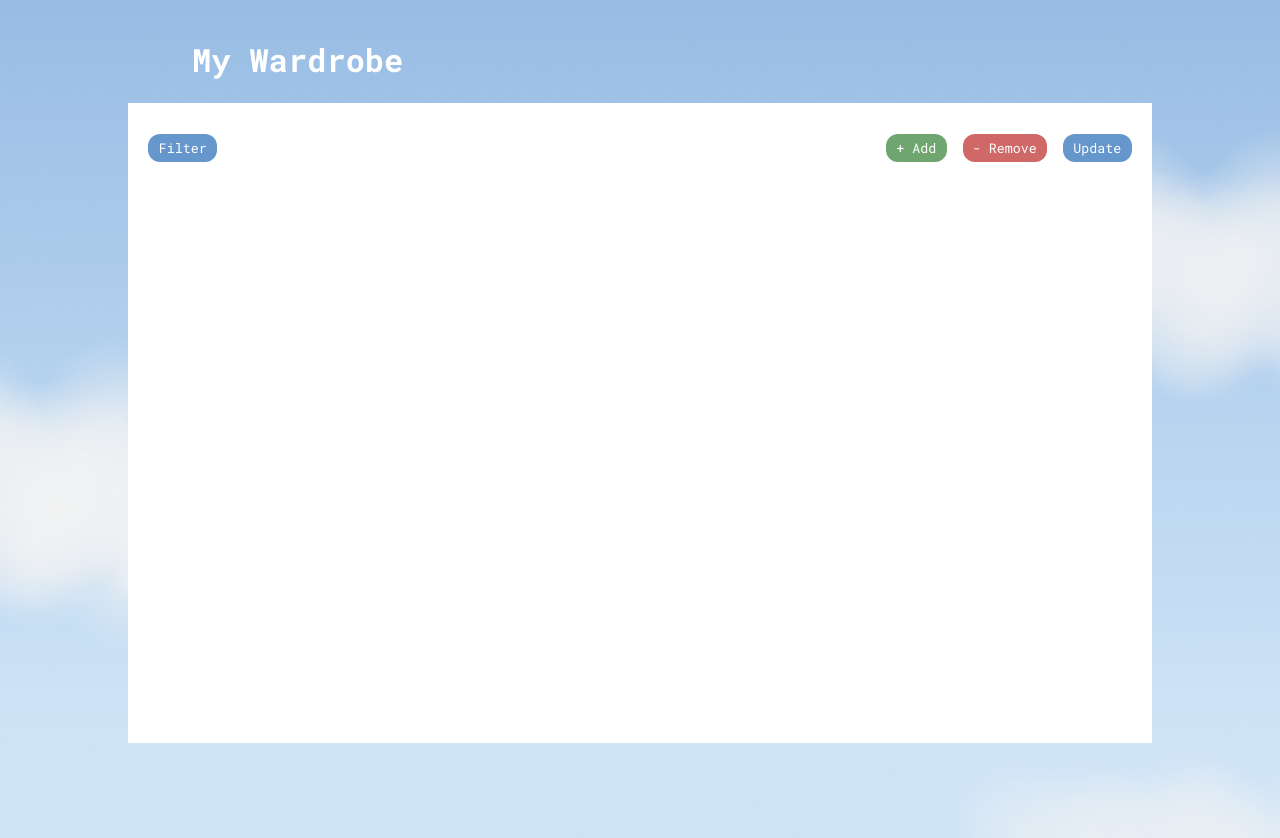
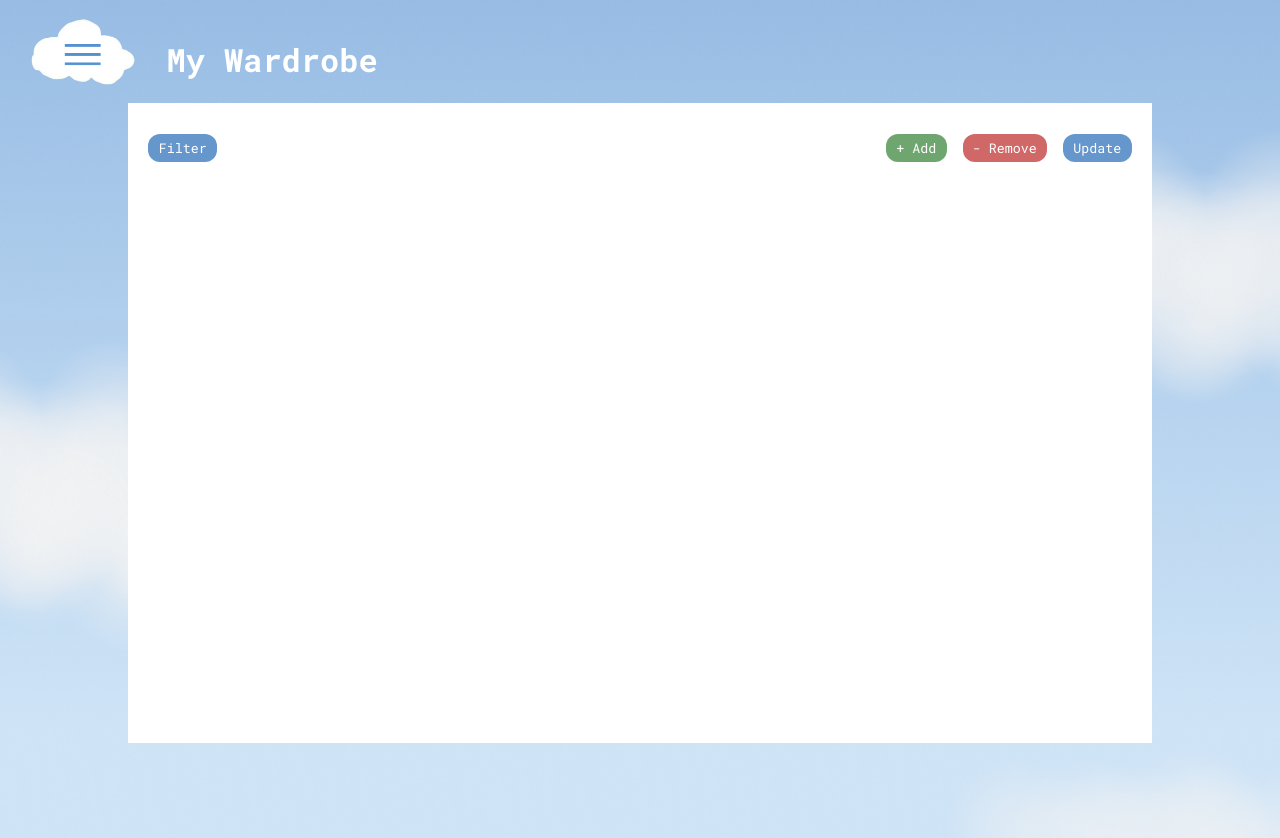
Before and after one commit to a-nguy4n/weatherWardrobe, a Python web app: template app/templates/wardrobe.html in a window 1280 px wide. Run offline with Jinja, Linux system fonts and the light colour scheme; the template is opened without the code that fills it, so the values that code supplies are empty.

Commit message:
LETSS GOOOOOO

```diff
--- a/app/static/css/dashboard.css
+++ b/app/static/css/dashboard.css
@@ -14,6 +14,7 @@ body{
 
 #dashTitle{
   font-family: "Roboto Mono";
+  margin-left: 13%;
 }
 
 .dashLayout{
--- /dev/null
+++ b/app/static/css/navigation.css
@@ -0,0 +1,78 @@
+@font-face{
+    font-family: "Roboto Mono";
+    src: url(/static/assets/RobotoMono-VariableFont_wght.ttf) format(truetype);
+    font-style: normal;
+}
+
+.navigationContainer {
+    display: flex;
+    justify-content: flex-start;
+    background-color: none;
+    position: absolute;
+    width: fit-content;
+    font-family: "Roboto Mono";
+    color: #1e4d80;
+    z-index: 10;
+}
+
+.dropdownMenu {
+    position: relative;
+    display: inline-block;
+}
+
+.dropBtn {
+    width: 11vw;
+    height: 12vh;
+    cursor: pointer;
+    transition: opacity 0.3s;
+}
+
+.dropBtn:hover {
+    opacity: 0.8;
+}
+
+/* Dropdown content */
+.dropdown-content {
+    display: none;
+    position: absolute;
+    right: 10;
+    background-color: white;
+    min-width: 180px;
+    box-shadow: 0px 4px 8px rgba(0, 0, 0, 0.2);
+    border-radius: 5px;
+    overflow: hidden;
+    z-index: 1000;
+}
+
+/* Dropdown menu items */
+.dropdown-content a {
+    color: #1e4d80;
+    padding: 12px;
+    display: block;
+    text-decoration: none;
+    transition: background 0.3s;
+}
+
+.dropdown-content a:hover {
+    background-color: #ddd;
+}
+
+.dropdownMenu:hover .dropdown-content {
+    display: block;
+}
+
+/* POSITION ADJUSTMENTS FOR EACH PAGE*/
+.profile-page .navigationContainer{
+    top: 2vh;
+    left: 1vw;
+}
+
+.dashboard-page .navigationContainer{
+    top: 1vh;
+    left: 1vw;
+}
+
+.wardrobe-page .navigationContainer{
+    top: 1vh;
+    left: 1vw;
+}
--- a/app/static/css/wardrobe.css
+++ b/app/static/css/wardrobe.css
@@ -15,15 +15,16 @@ body{
 h1{
   font-family: "Roboto Mono";
   color: white;
-  margin-left: 15%;
+  margin-left: 13%;
   margin-top: 3%;
 }
 
-.wardrobeCard {
+.wardrobeCard{
   width: 80%;
   height: 80%;
   background-color: white;
   margin: auto;
+  margin-bottom: 5%;
 }
 
 button{
--- a/app/templates/dashboard.html
+++ b/app/templates/dashboard.html
@@ -3,10 +3,13 @@
   <head>
     <title>Dashboard Page</title>
     <link rel="stylesheet" href="/static/css/dashboard.css">
+    <link rel="stylesheet" href="/static/css/navigation.css">
     <script src="https://cdn.jsdelivr.net/npm/chart.js"></script>
   </head>
 
-  <body>
+  <body class="dashboard-page">
+
+    {% include "navigation.html" %}
 
     <h1 id="dashTitle"> {{ user_data.firstName }}'s Dashboard </h1>
 
@@ -40,7 +43,6 @@
       </section>
     </div>
 
-
   </body>
   <script src="/static/js/dashboard.js"></script>
 </html>
--- /dev/null
+++ b/app/templates/navigation.html
@@ -0,0 +1,73 @@
+<!DOCTYPE html>
+<html lang="en">
+<head>
+    <meta charset="UTF-8">
+    <meta name="viewport" content="width=device-width, initial-scale=1.0">
+    <title> Navigation Dropdown Icon</title>
+    <link rel="stylesheet" href="/static/css/navigation.css">
+
+</head>
+<body>
+    <nav class="navigationContainer">
+        <div class="dropdownMenu">
+            <img src="/static/assets/navCloudIcon.png" alt="Cloud Menu" class="dropBtn">
+            <div class="dropdown-content">
+                <a href="#" id="profile-link">Profile</a>
+                <a href="#" id="dashboard-link">Dashboard</a>
+                <a href="#" id="wardrobe-link">My Wardrobe</a>
+                <a href="/#aboutSection"> About Us</a>
+                <a href="#" id="logout-link">Logout</a>
+            </div>
+        </div>
+    </nav>
+
+    <script>
+        document.addEventListener("DOMContentLoaded", function (){
+            const dropBtn = document.querySelector(".dropBtn");
+            const dropdown = document.querySelector(".dropdown-content");
+
+            dropBtn.addEventListener("click", function (event) {
+                dropdown.style.display = dropdown.style.display === "block" ? "none" : "block";
+                event.stopPropagation();
+            });
+
+            document.addEventListener("click", function (event) {
+                if (!dropBtn.contains(event.target) && !dropdown.contains(event.target)){
+                    dropdown.style.display = "none";
+                }
+            });
+
+            fetch("/api/user/me")
+                .then(response => response.json())
+                .then(data => {
+                    if (data.username){
+                        document.getElementById("profile-link").href = `/profile/${data.username}`;
+                        document.getElementById("dashboard-link").href = `/user/${data.username}`;
+                        document.getElementById("wardrobe-link").href = `/wardrobe/${data.username}`;
+                    } else {
+                        console.error("User not logged in.");
+                    }
+                })
+                .catch(error => console.error("Error fetching user:", error));
+
+            document.getElementById("logout-link").addEventListener("click", function (event) {
+                event.preventDefault();
+
+                fetch("/logout", {
+                    method: "POST",
+                    credentials: "include"
+                })
+                .then(response => {
+                    if (response.redirected) {
+                        window.location.href = response.url;
+                    } else {
+                        console.error("Logout failed.");
+                    }
+                })
+                .catch(error => console.error("Error during logout:", error));
+            });
+        });
+    </script>
+
+</body>
+</html>
--- a/app/templates/profile.html
+++ b/app/templates/profile.html
@@ -5,10 +5,11 @@
     <meta name="viewport" content="width=device-width, initial-scale=1.0">
     <title> Profile Page </title>
     <link rel="stylesheet" href="/static/css/profile.css">
-
+    <link rel="stylesheet" href="/static/css/navigation.css">
 </head>
 
-<body>
+<body class="profile-page">
+    {% include "navigation.html" %}
     <div class="profilePageContainer">
         <div class="profileInfoSide">
             <img src="../static/assets/profileIcon.png" alt="Profile Img" id="profileImg">
--- a/app/templates/wardrobe.html
+++ b/app/templates/wardrobe.html
@@ -4,10 +4,13 @@
   <meta charset="UTF-8" />
   <title>My Wardrobe</title>
   <link rel="stylesheet" href="/static/css/wardrobe.css" />
-
+  <link rel="stylesheet" href="/static/css/navigation.css">
 </head>
 
-<body>
+<body class="wardrobe-page">
+
+  {% include "navigation.html" %}
+
   <h1>My Wardrobe</h1>
 
   <div class="wardrobeCard">
@@ -84,7 +87,6 @@
       <!-- Clothing cards will be dynamically added here -->
     </div>
 
-
   </div>
 
   <script src="/static/js/wardrobe.js"></script>
```
Also changed, not shown: app/app.py (+4 -5 lines), app/static/js/dashboard.js (+1 -58 lines), app/static/js/profile.js (+0 -119 lines), app/templates/landing.html (+16 -3 lines), app/static/assets/navCloudIcon.png (added), app/static/css/index.css (deleted).
